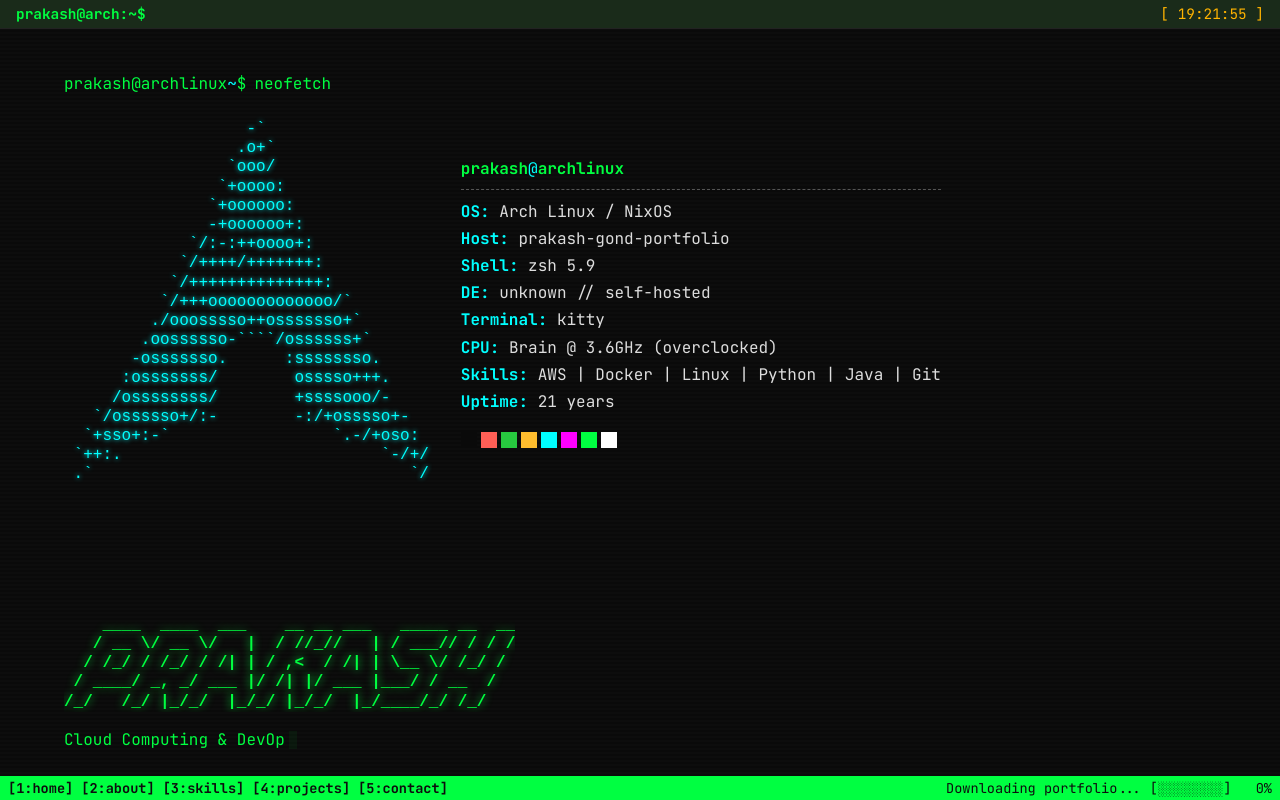
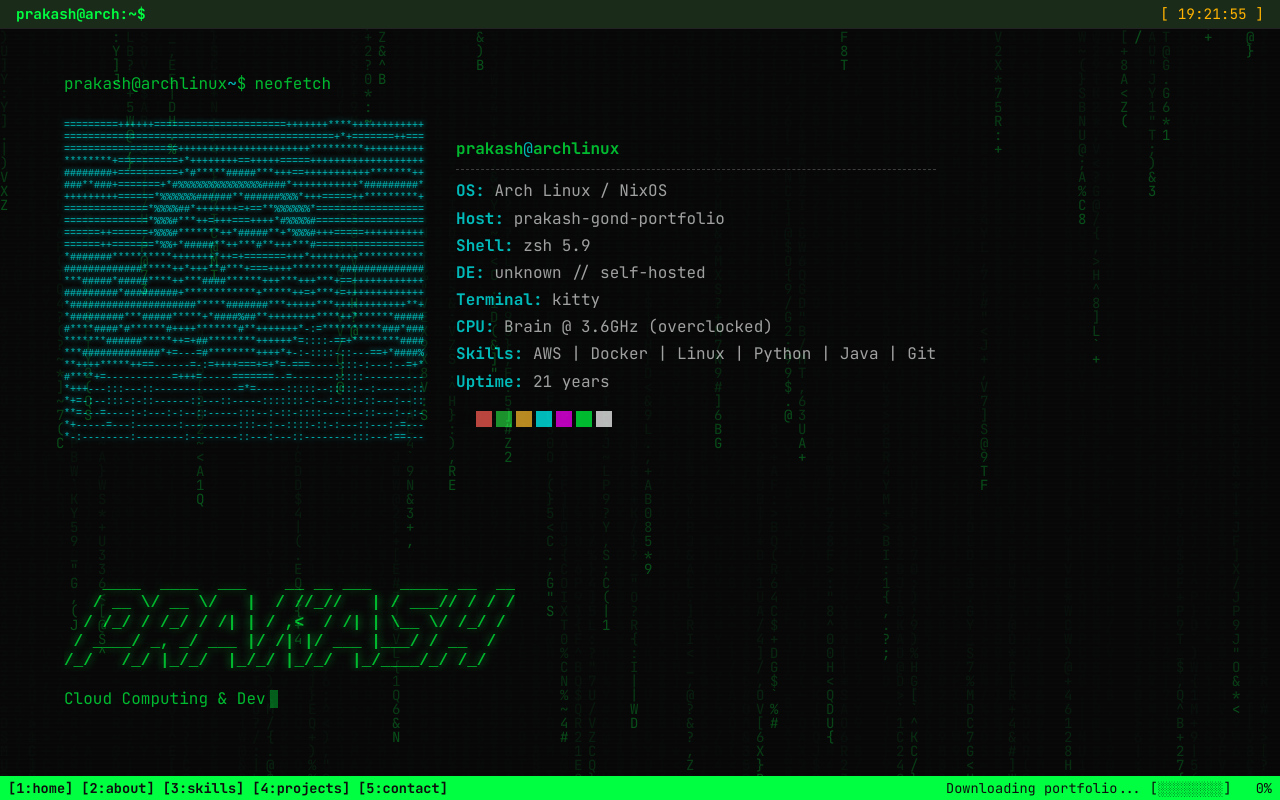
Before and after one commit to unknownmember4u/Portfolio, a React (Vite) app: page / in a window 1280 px wide. Built offline with nearby package versions, Linux system fonts and the light colour scheme.

Commit message:
feat(neofetch): implement algorithmic pixel-to-ASCII conversion mapping for dynamic user profile avatar

```diff
--- a/package.json
+++ b/package.json
@@ -24,6 +24,7 @@
     "eslint-plugin-react-hooks": "^7.1.1",
     "eslint-plugin-react-refresh": "^0.5.2",
     "globals": "^17.5.0",
+    "jimp": "^1.6.1",
     "vite": "^8.0.10"
   }
 }
--- a/src/App.jsx
+++ b/src/App.jsx
@@ -15,6 +15,8 @@ import Projects from './sections/Projects';
 import Achievements from './sections/Achievements';
 import Contact from './sections/Contact';
 import EasterEggTerminal from './components/EasterEggTerminal';
+import AmbientGlow from './components/AmbientGlow';
+import MatrixRain from './components/MatrixRain';
 
 function App() {
   const [bootStrapDone, setBootStrapDone] = useState(false);
@@ -56,6 +58,10 @@ function App() {
       flexDirection: 'column',
       alignItems: 'flex-start'
     }}>
+      <div style={{ position: 'fixed', top: 0, left: 0, width: '100vw', height: '100vh', pointerEvents: 'none', zIndex: 0, opacity: 0.8 }}>
+         <MatrixRain />
+      </div>
+      <AmbientGlow />
       <TopBar />
 
       <div style={{ width: '100%', padding: '2rem 5%' }}>
--- /dev/null
+++ b/src/components/AmbientGlow.jsx
@@ -0,0 +1,40 @@
+import React, { useEffect, useState } from 'react';
+
+const AmbientGlow = () => {
+  const [position, setPosition] = useState({ x: -1000, y: -1000 });
+
+  useEffect(() => {
+    let rafId;
+    const handleMouseMove = (e) => {
+      // Throttle mouse moves via requestAnimationFrame to keep it performant
+      if (rafId) cancelAnimationFrame(rafId);
+      rafId = requestAnimationFrame(() => {
+        setPosition({ x: e.clientX, y: e.clientY });
+      });
+    };
+
+    window.addEventListener('mousemove', handleMouseMove, { passive: true });
+    return () => {
+      window.removeEventListener('mousemove', handleMouseMove);
+      if (rafId) cancelAnimationFrame(rafId);
+    };
+  }, []);
+
+  return (
+    <div
+      style={{
+        position: 'fixed',
+        top: 0,
+        left: 0,
+        width: '100vw',
+        height: '100vh',
+        pointerEvents: 'none',
+        zIndex: 0,
+        background: `radial-gradient(circle 600px at ${position.x}px ${position.y}px, rgba(0, 255, 65, 0.04), transparent 80%)`,
+        transition: 'background 0.1s easeOut'
+      }}
+    />
+  );
+};
+
+export default AmbientGlow;
--- a/src/components/MatrixRain.jsx
+++ b/src/components/MatrixRain.jsx
@@ -85,7 +85,7 @@ const MatrixRain = () => {
         width: '100%',
         height: '100%',
         zIndex: 0,
-        opacity: 0.15, // Subtle background layer
+        opacity: 0.35, // Increased background layer opacity
         pointerEvents: 'none'
       }}
     />
--- a/src/index.css
+++ b/src/index.css
@@ -36,6 +36,12 @@ body {
     rgba(0, 0, 0, 0.25) 50%
   );
   background-size: 100% 4px;
+  animation: scanlines 20s linear infinite;
+}
+
+@keyframes scanlines {
+  0% { background-position: 0 0; }
+  100% { background-position: 0 -400px; }
 }
 
 ::selection {
--- a/src/sections/Neofetch.jsx
+++ b/src/sections/Neofetch.jsx
@@ -1,30 +1,11 @@
 import React from 'react';
-
-const archLogo = `                   -\`
-                  .o+\`
-                 \`ooo/
-                \`+oooo:
-               \`+oooooo:
-               -+oooooo+:
-             \`/:-:++oooo+:
-            \`/++++/+++++++:
-           \`/++++++++++++++:
-          \`/+++ooooooooooooo/\`
-         ./ooosssso++osssssso+\`
-        .oossssso-\`\`\`\`/ossssss+\`
-       -osssssso.      :ssssssso.
-      :osssssss/        osssso+++.
-     /ossssssss/        +ssssooo/-
-   \`/ossssso+/:-        -:/+osssso+-
-  \`+sso+:-\`                 \`.-/+oso:
- \`++:.                           \`-/+/
- .\`                                 \`/`;
+import profileAscii from '../../temp_ascii.js';
 
 const Neofetch = () => {
   return (
     <div style={{ display: 'flex', flexWrap: 'wrap', gap: '2rem', marginBottom: '2rem', marginTop: '1rem' }}>
-      <pre className="text-cyan" style={{ margin: 0, lineHeight: '1.2', textShadow: '0 0 5px var(--secondary-cyan)' }}>
-        {archLogo}
+      <pre className="text-cyan" style={{ margin: 0, lineHeight: '1.2', textShadow: '0 0 5px var(--secondary-cyan)', fontSize: '10px' }}>
+        {profileAscii}
       </pre>
       <div style={{ display: 'flex', flexDirection: 'column', justifyContent: 'center' }}>
         <div style={{ marginBottom: '0.5rem' }}>
--- /dev/null
+++ b/temp_ascii.js
@@ -0,0 +1,27 @@
+export default `=========++++++======================+++++++****++++++++++++
+=============================================+*+=======++===
+===================++++++++++++++++++++++*********++++++++++
+********+==========+*++++++++==+++++=====+++++++++++++++++++
+########+==========+*#*****#####***+++==+++++++++++*******++
+###**###+=======+*#%%%%%%%%%%%%%%####*+++++++++++*#########*
++++++++++======*%%%%%%######**######%%%*+++=====++*********+
+==============*%%%%##*+++++++=+==**%%%%%%*==================
+==============*%%%#***++=+++===++++*#%%%%#==================
+======++======+%%%#*******++*#####**+*%%%#+++=====++++++++++
+======++=======*%%+*#####**++***#**+++***#==================
+*#######**********+++++++*++=+=======+++*++++++++***********
+#############*****++*+++**#***+===++++********##############
+***#####*#####****++***####******+++***+++***+==++++++++++++
+#########*#########+************+*****++=+***+=+++++++++++++
+*#####################*****#######***+++++***++++++++++++**+
+*#########***#####*****+*####%##**++++++++****++*******#####
+#****####*#******#++++*******#**+++++++*-:=**********###*###
+*******######*****++=+##********++++++*=::::-==+********####
+***#############*+=---=#********++++*+-:-::::-::---==+*####%
+**++++*****++==------=-:=++++===+=+*=-===-----:::-:---:--=+*
+#****+=-----------=+++=-----=======--=-------:::::----------
+*+++---:::---::--------------=*=-----:::::--:::::--:------::
+*+=-:--:::-:-::------::---::-----:::::::-:--:-:::-::---:--::
+**=---=----:-:---:-:--::-----:::--:-::-::::----:--::---:--:-
+*+-----=---:-------:---------:::--:--::::-::-:---::---:-=---
+*-:--------:--------:--------::---:---::--------:::---:==---`;
```
Also changed, not shown: Profile.jpeg (added), temp_ascii.txt (added), 1 other file (tests, documents, lock files or other folders).
